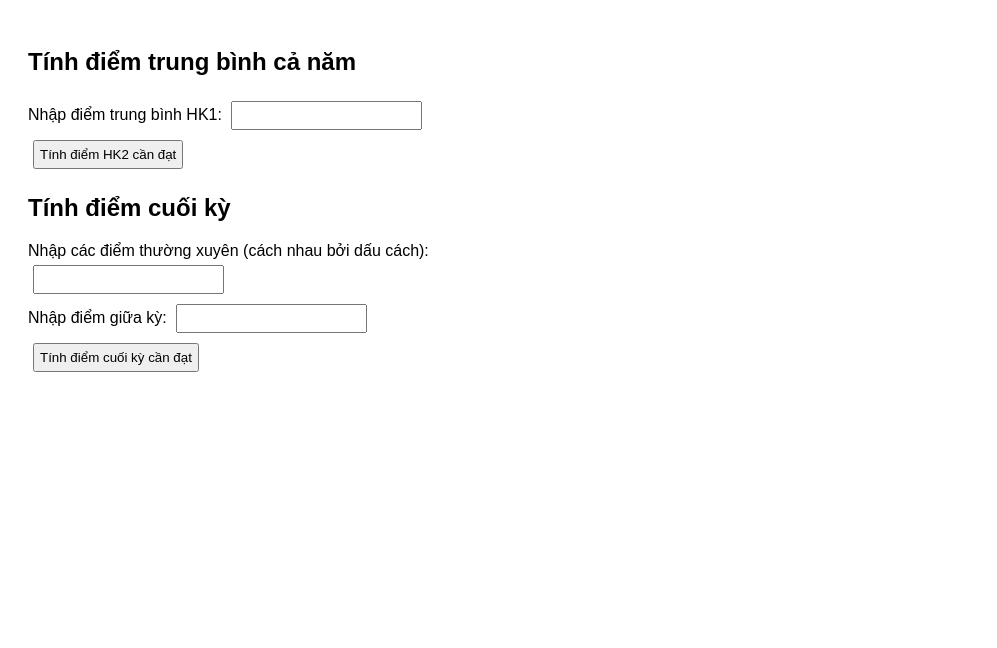
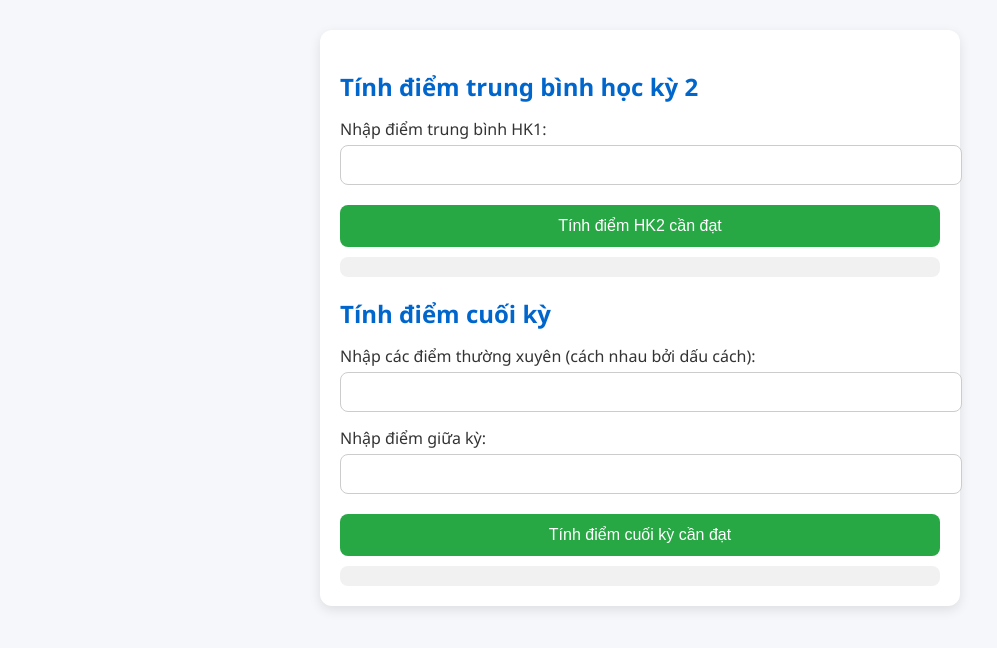
Before and after one commit to baobao247/tinhdiemck2, a plain HTML site: page index.html in a window 1280 px wide. Shown: the whole page, without its empty margins (0-997 px from the left). Drawn offline with Linux system fonts and the light colour scheme.

Commit message:
Update index.html

```diff
--- a/index.html
+++ b/index.html
@@ -2,26 +2,113 @@
 <html lang="vi">
 <head>
   <meta charset="UTF-8">
-  <title>Tính điểm HK2 và Cuối kỳ</title>
+  <meta name="viewport" content="width=device-width, initial-scale=1.0">
+  <title>Tính điểm HK2 & Cuối kỳ</title>
   <style>
-    body { font-family: Arial; padding: 20px; }
-    input, button { margin: 5px; padding: 5px; }
+    body {
+      font-family: "Segoe UI", sans-serif;
+      margin: 0;
+      padding: 0;
+      background: #f5f7fa;
+      color: #333;
+      display: flex;
+      flex-direction: column;
+      align-items: center;
+    }
+
+    .container {
+      max-width: 600px;
+      width: 90%;
+      background: #ffffff;
+      padding: 20px;
+      margin: 30px auto;
+      border-radius: 12px;
+      box-shadow: 0 4px 12px rgba(0,0,0,0.1);
+    }
+
+    h2 {
+      color: #0066cc;
+      margin-bottom: 10px;
+    }
+
+    label {
+      display: block;
+      margin-top: 15px;
+      font-weight: 500;
+    }
+
+    input[type="number"],
+    input[type="text"] {
+      width: 100%;
+      padding: 10px;
+      margin-top: 5px;
+      border: 1px solid #ccc;
+      border-radius: 8px;
+      font-size: 16px;
+    }
+
+    button {
+      margin-top: 20px;
+      background-color: #28a745;
+      color: white;
+      padding: 12px 20px;
+      border: none;
+      border-radius: 8px;
+      font-size: 16px;
+      cursor: pointer;
+      width: 100%;
+    }
+
+    button:hover {
+      background-color: #218838;
+    }
+
+    ul {
+      padding-left: 20px;
+      margin-top: 15px;
+    }
+
+    li {
+      margin-bottom: 8px;
+    }
+
+    .output {
+      background-color: #f1f1f1;
+      border-radius: 8px;
+      padding: 10px;
+      margin-top: 10px;
+    }
+
+    @media (max-width: 600px) {
+      h2 {
+        font-size: 20px;
+      }
+
+      button {
+        font-size: 14px;
+      }
+    }
   </style>
 </head>
 <body>
-  <h2>Tính điểm trung bình cả năm</h2>
-  <label>Nhập điểm trung bình HK1:</label>
-  <input type="number" id="dtb_hk1" step="0.1"><br>
-  <button onclick="tinhDTBNam()">Tính điểm HK2 cần đạt</button>
-  <div id="ketqua_hk2"></div>
+  <div class="container">
+    <h2>Tính điểm trung bình học kỳ 2</h2>
+    <label for="dtb_hk1">Nhập điểm trung bình HK1:</label>
+    <input type="number" id="dtb_hk1" step="0.1">
 
-  <h2>Tính điểm cuối kỳ</h2>
-  <label>Nhập các điểm thường xuyên (cách nhau bởi dấu cách):</label><br>
-  <input type="text" id="diem_tx"><br>
-  <label>Nhập điểm giữa kỳ:</label>
-  <input type="number" id="diem_gk" step="0.1"><br>
-  <button onclick="tinhDiemCuoiKy()">Tính điểm cuối kỳ cần đạt</button>
-  <div id="ketqua_ck"></div>
+    <button onclick="tinhDTBNam()">Tính điểm HK2 cần đạt</button>
+    <div id="ketqua_hk2" class="output"></div>
+
+    <h2>Tính điểm cuối kỳ</h2>
+    <label for="diem_tx">Nhập các điểm thường xuyên (cách nhau bởi dấu cách):</label>
+    <input type="text" id="diem_tx">
+
+    <label for="diem_gk">Nhập điểm giữa kỳ:</label>
+    <input type="number" id="diem_gk" step="0.1">
+
+    <button onclick="tinhDiemCuoiKy()">Tính điểm cuối kỳ cần đạt</button>
+    <div id="ketqua_ck" class="output"></div>
+  </div>
 
   <script>
     let muc_tieu = [6.5, 8.0, 9.0];
@@ -34,16 +121,14 @@
         return;
       }
 
+      dtb_hk2_can_arr = [];
       let output = "<ul>";
-      dtb_hk2_can_arr = [];
-
       muc_tieu.forEach(muc => {
         let dtb_hk2_can = ((muc * 3) - dtb_hk1) / 2;
         dtb_hk2_can = Math.round(dtb_hk2_can * 10) / 10;
         dtb_hk2_can_arr.push(dtb_hk2_can);
-        output += `<li>Để ĐTBCN ≥ ${muc}, cần ĐTBHK2 ≥ ${dtb_hk2_can}</li>`;
+        output += `<li>Để ĐTBCN ≥ <strong>${muc}</strong>, cần ĐTBHK2 ≥ <strong>${dtb_hk2_can}</strong></li>`;
       });
-
       output += "</ul>";
       document.getElementById("ketqua_hk2").innerHTML = output;
     }
@@ -70,7 +155,7 @@
         let tong_can = dtb_hk2_can_arr[i] * (so_luong_tx + 5);
         let diem_ck_can = (tong_can - (tong_tx + 2 * diem_gk)) / 3;
         diem_ck_can = Math.round(diem_ck_can * 10) / 10;
-        output += `<li>Để ĐTBHK2 ≥ ${muc}, cần điểm cuối kỳ ≥ ${diem_ck_can}</li>`;
+        output += `<li>Để ĐTBHK2 ≥ <strong>${muc}</strong>, cần điểm cuối kỳ ≥ <strong>${diem_ck_can}</strong></li>`;
       });
 
       output += "</ul>";
```
